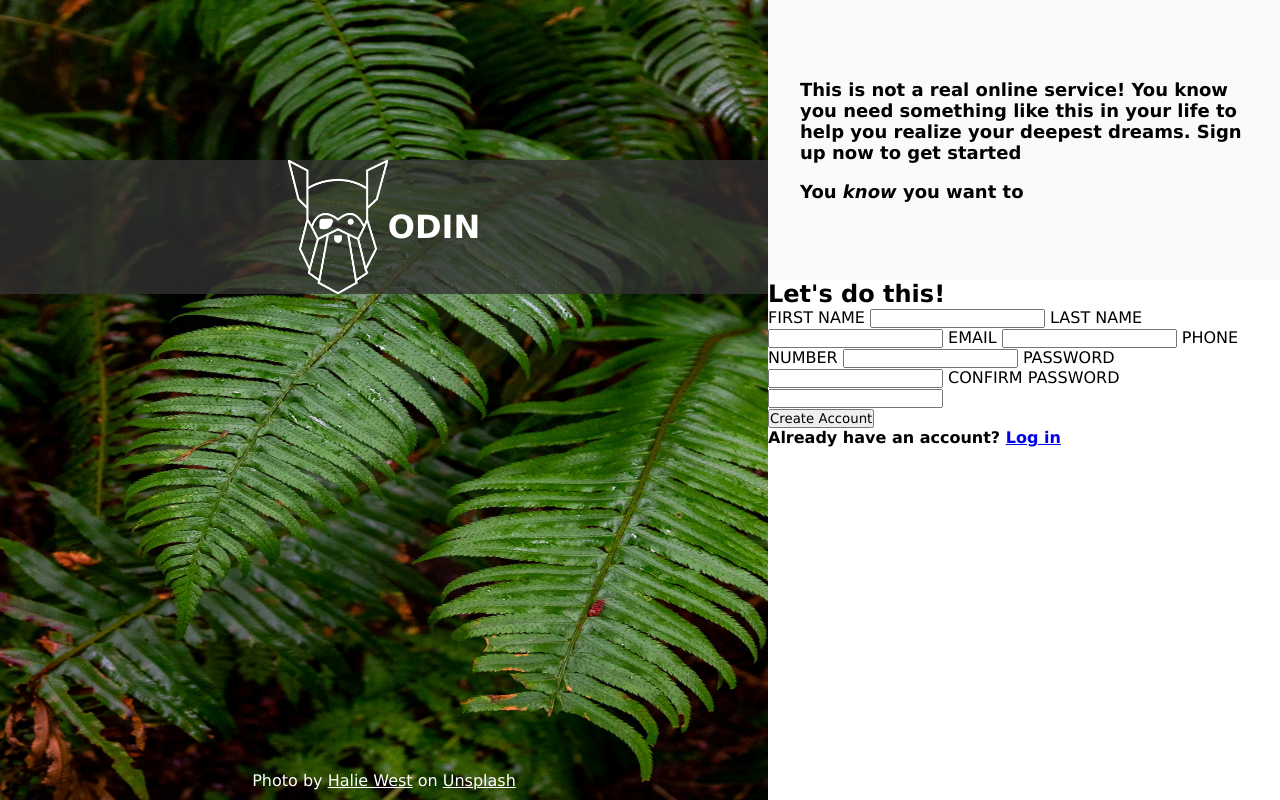
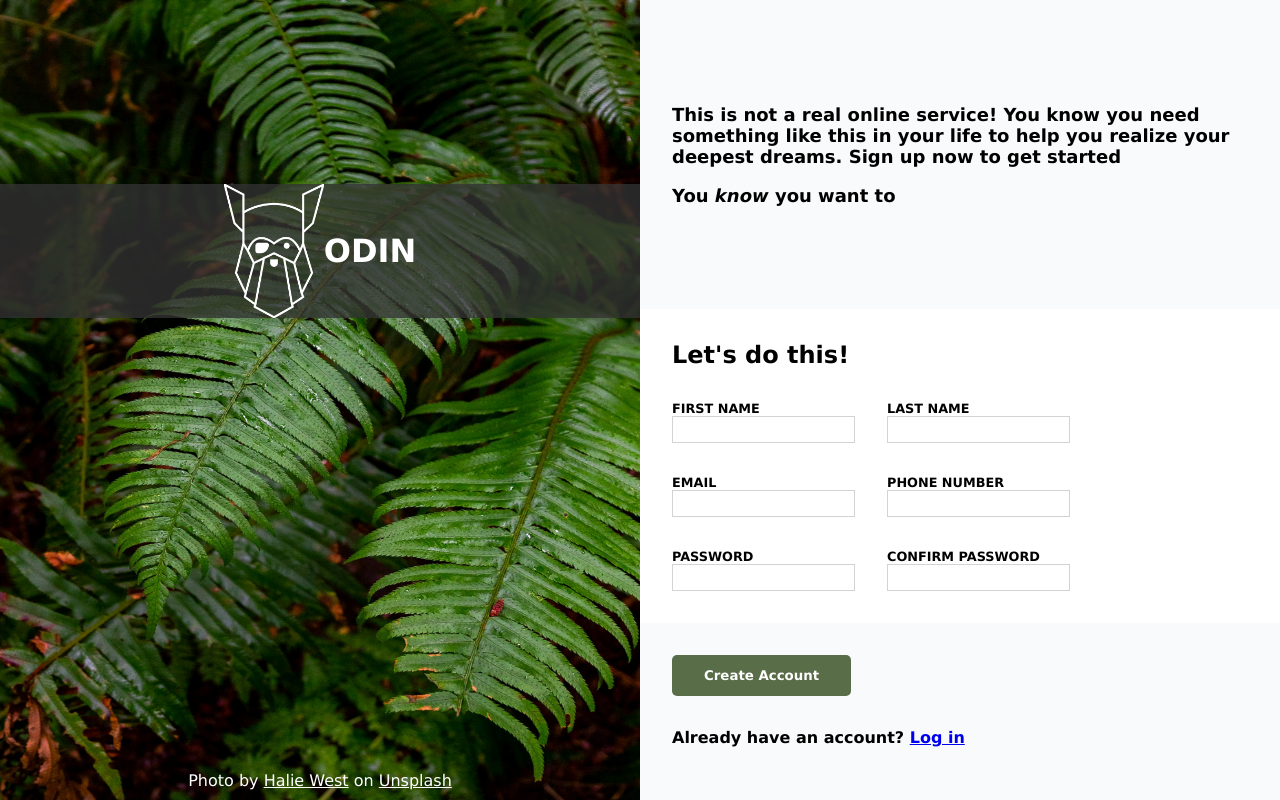
Before and after one commit to isi-code/odin-sign-up-form, a plain HTML site: page index.html in a window 1280 px wide. Drawn offline with Linux system fonts and the light colour scheme; a web font is replaced by a local one.

Commit message:
Add form footer styling

```diff
--- a/index.html
+++ b/index.html
@@ -21,28 +21,44 @@
                 </div>
             </div>
             <section class="main-content container">
-                <section>
+                <section class="description">
                     <p>This is not a real online service! You know you need something like this in your life to help you realize your deepest dreams. Sign up now to get started</p>
                     <p>You <em>know</em> you want to</p>
                 </section>
                 <form action="#">
-                    <div>
+                    <div class="form container">
                         <h2>Let's do this!</h2>
+                        <div class="form subcontainer">
+                            <div class="form-group">
                                 <label for="">FIRST NAME</label>
                                 <input type="text">
+                            </div>
+                            <div class="form-group">
                                 <label for="">LAST NAME</label>
                                 <input type="text">
+                            </div>
+                            <div class="form-group">
                                 <label for="">EMAIL</label>
                                 <input type="email">
+                            </div>
+                            <div class="form-group">
                                 <label for="">PHONE NUMBER</label>
                                 <input type="tel" name="" id="">
+                            </div>
+                            <div class="form-group">
                                 <label for="">PASSWORD</label>
                                 <input type="password">
+                            </div>
+                            <div class="form-group">
                                 <label>CONFIRM PASSWORD</label>
                                 <input type="password">
                             </div>
+                        </div>
+                    </div>
+                    <div class="submit subcontainer">
                         <button type="submit">Create Account</button>
                         <p><b>Already have an account? <a href="#">Log in</a></b></p>
+                    </div>
                 </form>
             </section>
         </div>
--- a/style.css
+++ b/style.css
@@ -12,7 +12,7 @@
 .banner.container{
     display: flex;
     position:relative;
-    width:60vw;
+    width:50vw;
     height: 100vh;
     justify-content: center;
 }
@@ -33,7 +33,7 @@
     justify-content: center;
     color: white;
     width: 100%;
-    top:20%;
+    top:23%;
     background-color: rgba(51, 51, 51, 0.774);
 }
 
@@ -56,14 +56,77 @@
     flex-direction:column;
 }
 
-.main-content.container section{
+.main-content.container section.description{
     display: flex;
-    background-color: #F9FAFB;
     justify-content: center;
     flex-direction: column;
-    height: 35%;
+    flex: 1;
     gap: 18px;
     padding: 2rem;
     font-weight: 600;
     font-size:large;
+    background-color:#F9FAFB;
 }
+
+form{
+    background-color:#F9FAFB;
+    flex: 2;
+}
+
+.form.container{
+    display: flex;
+    flex-direction: column;
+    gap: 2rem;
+    background-color: white;
+    padding: 2rem;
+}
+
+.main-content.container form {
+    display: flex;
+    flex-direction: column;
+}
+
+.form.subcontainer{
+    display: flex;
+    flex-wrap: wrap;
+    gap: 2rem;
+}
+
+/* Display block approach
+.form-group label,
+.form-group input {
+    display: block;
+    width: 100%;
+    font-weight:600;
+} */
+
+.form-group{
+    display: flex;
+    flex-direction: column;
+}
+
+.form-group label{
+    font-size: 0.8rem;
+    font-weight: 600;
+}
+
+.form-group input{
+    padding: 5px;
+    border:1px lightgray solid;
+}
+
+.submit.subcontainer {
+    padding: 2rem;
+    height: 100%;
+}
+
+.submit.subcontainer button{
+    background-color:#596D48;
+    color: white;
+    border: none;
+    border-radius:5px;
+    padding:0.8rem 2rem;
+    cursor: pointer;
+    margin-bottom: 2rem;
+    font-weight: 600;
+}
```
Lines whose indentation alone changed are shown as unchanged.
